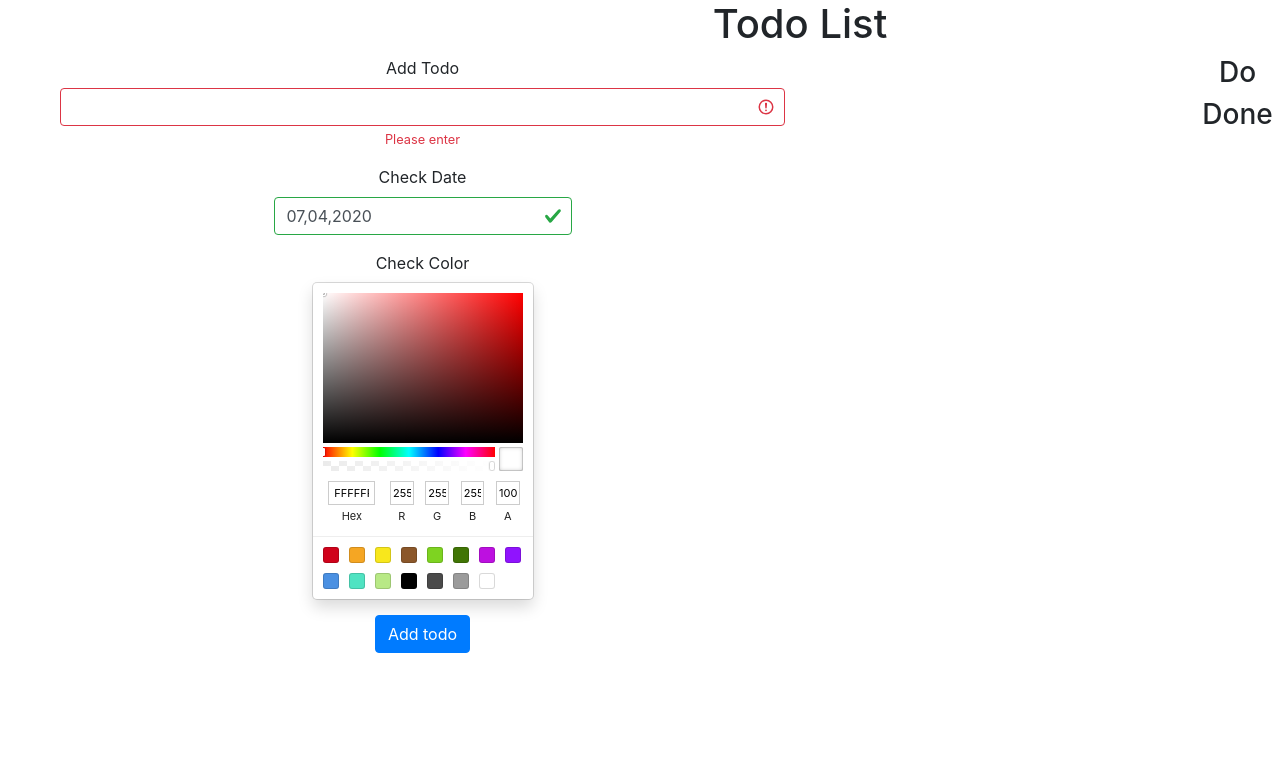
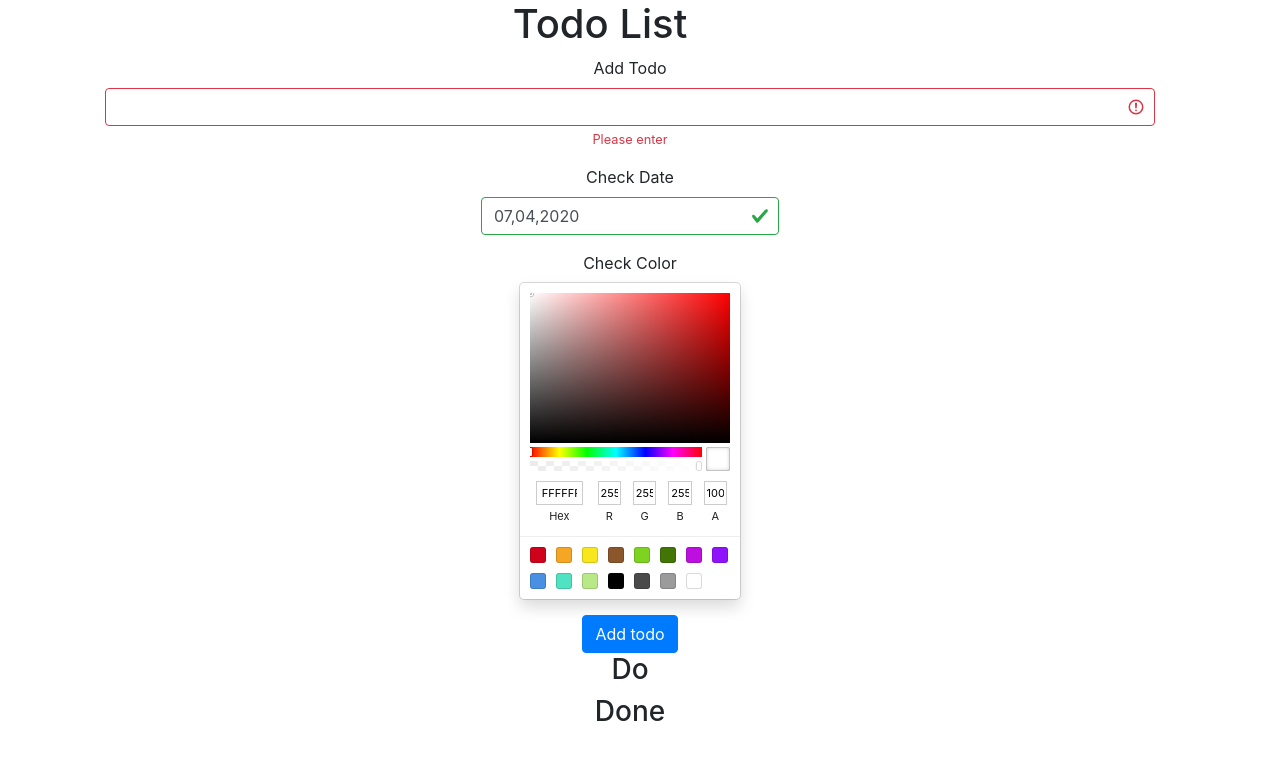
Before and after one commit to romantymets/FirstReactApp, a React (Create React App) app: page / in a window 1280 px wide. Shown: the top 760 px of the page. Built offline with nearby package versions, Linux system fonts and the light colour scheme.

Commit message:
refactor code

```diff
--- a/package.json
+++ b/package.json
@@ -6,9 +6,10 @@
     "@testing-library/jest-dom": "^4.2.4",
     "@testing-library/react": "^9.5.0",
     "@testing-library/user-event": "^7.2.1",
-    "bootstrap": "^4.4.1",
+    "bootstrap": "^4.5.0",
     "moment": "2.24.0",
     "react": "^16.13.1",
+    "react-bootstrap": "^1.0.1",
     "react-color": "^2.18.1",
     "react-datepicker": "^2.14.1",
     "react-dom": "^16.13.1",
--- /dev/null
+++ b/src/components/Navbar/Navbar.js
@@ -0,0 +1,34 @@
+import React from "react";
+import './Navbar.css'
+import 'react-bootstrap'
+class Navbar extends React.Component {
+  constructor() {
+    super();
+    this.state = {
+    };
+  };
+  render() {
+
+    return (
+     <div className="container-fluid">
+       <nav className="navbar navbar-dark bg-primary" >
+
+         <div className="btn-group">
+           <button type="button" className="btn btn-danger dropdown-toggle" data-toggle="dropdown" aria-haspopup="true"
+                   aria-expanded="false">
+             Action
+           </button>
+           <div className="dropdown-menu">
+             <a className="dropdown-item" href="#">Action</a>
+             <a className="dropdown-item" href="#">Another action</a>
+             <a className="dropdown-item" href="#">Something else here</a>
+             <div className="dropdown-divider"></div>
+             <a className="dropdown-item" href="#">Separated link</a>
+           </div>
+         </div>
+       </nav>
+     </div>
+    );
+  };
+}
+export default Navbar;
--- a/src/components/Todo/Todo.css
+++ b/src/components/Todo/Todo.css
@@ -1,6 +1,6 @@
 .conteiner {
     text-align: center;
-    width: 600px;
+    width: 1200px;
 }
 .list-inline{
    margin-left: 60px;
--- a/src/components/Todo/TodoComponent.js
+++ b/src/components/Todo/TodoComponent.js
@@ -1,9 +1,9 @@
 import React from 'react';
 import DatePicker from "react-datepicker/es";
+import {SketchPicker} from 'react-color'
+import Navbar from "../Navbar/Navbar";
 import TodoList from "../TodoList/TodoList";
-import {SketchPicker} from 'react-color'
 import './Todo.css';
-
 class Todo extends React.Component {
   constructor() {
     super();
@@ -78,10 +78,12 @@ class Todo extends React.Component {
   render() {
     const todos = this.state.todos;
     return (
-      <div className="conteiner-fluid">
+      <div className="conteiner">
+        {/*<Navbar>*/}
+        {/*</Navbar>*/}
         <h1> Todo List </h1>
         <div className="row">
-          <div className="conteiner col-6">
+          <div className="container">
             <form onSubmit={this.onButtonClick} className="was-validated">
               <div className="list-inline">
                 <div className="form-group ">
@@ -107,7 +109,7 @@ class Todo extends React.Component {
                   <SketchPicker color={this.state.background}
                                 onChangeComplete={this.handleChangeComplete}
                                 selected={this.state.background}
-                                className={"color"}
+                                className="color"
                   />
                 </div>
                 <button className="btn btn-primary" type={"submit"}>
@@ -116,7 +118,7 @@ class Todo extends React.Component {
               </div>
             </form>
           </div>
-          <div className="conteiner col-6">
+          <div className="container-fluid">
             <div className="list-inline">
               <div className="conteiner-fluid">
                 <h3> Do </h3>
--- a/src/components/TodoList/TodoList.js
+++ b/src/components/TodoList/TodoList.js
@@ -37,7 +37,6 @@ class TodoList extends React.Component {
                     <div className="col-2">   {moment(todo.startDate).format("DD,MM,YYYY")}   </div>
                     <div className="col-1">
                       <button className="btn btn-danger" onClick={onItemRemove(todo.id)}> Delete</button>
-                      // new chenge
                     </div>
                   </div>
                 </li>)
```
Also changed, not shown: src/components/Navbar/Navbar.css (added), 1 other file (tests, documents, lock files or other folders).
